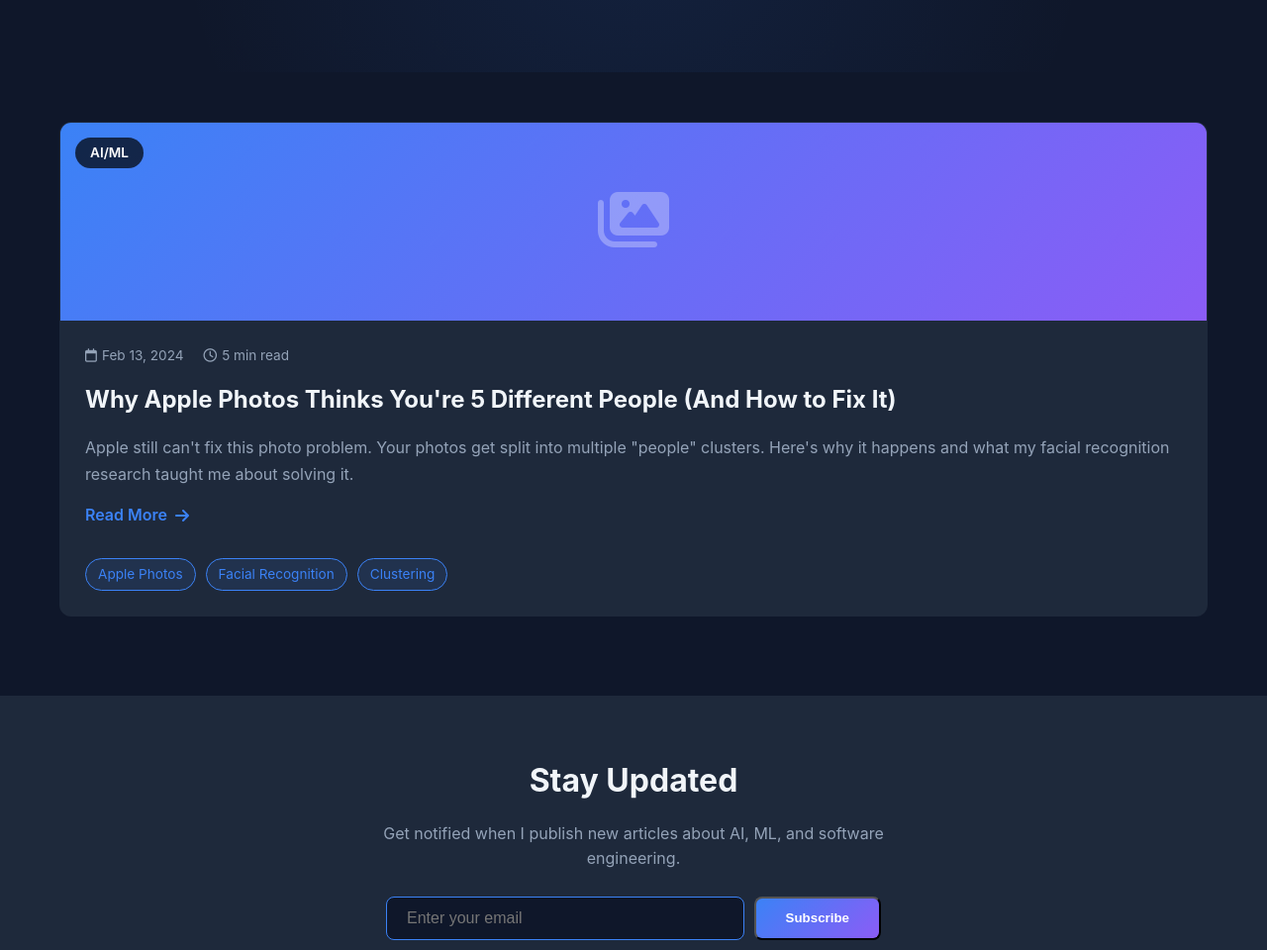
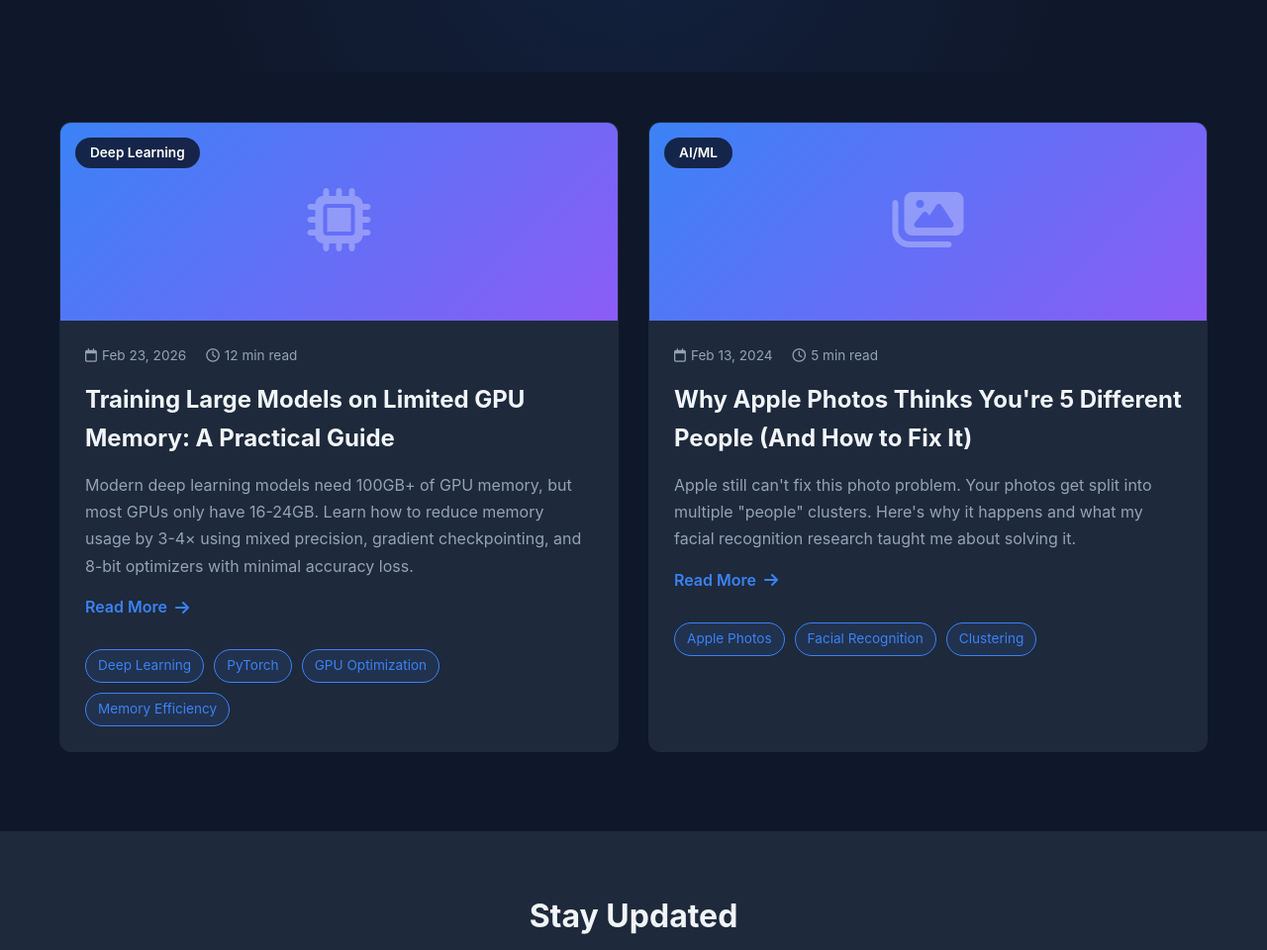
Before and after one commit to Shellsss29/Shellsss29.github.io, a plain HTML site: page blog.html in a window 1280 px wide. Shown: the part 280-1240 px from the top of the page at 99% size. Drawn offline with Linux system fonts and the light colour scheme.

Commit message:
Add new blog post to blog listing page

```diff
--- a/blog.html
+++ b/blog.html
@@ -42,6 +42,37 @@
     <section class="blog-posts">
         <div class="container">
             <div class="blog-grid">
+
+                <!-- Blog Post 2 - NEW! -->
+                <article class="blog-card">
+                    <div class="blog-image">
+                        <div class="blog-category">Deep Learning</div>
+                        <div class="blog-placeholder">
+                            <i class="fas fa-microchip"></i>
+                        </div>
+                    </div>
+                    <div class="blog-content">
+                        <div class="blog-meta">
+                            <span><i class="far fa-calendar"></i> Feb 23, 2026</span>
+                            <span><i class="far fa-clock"></i> 12 min read</span>
+                        </div>
+                        <h2>Training Large Models on Limited GPU Memory: A Practical Guide</h2>
+                        <p>
+                            Modern deep learning models need 100GB+ of GPU memory, but most GPUs only have 16-24GB.
+                            Learn how to reduce memory usage by 3-4× using mixed precision, gradient checkpointing,
+                            and 8-bit optimizers with minimal accuracy loss.
+                        </p>
+                        <a href="blog-post-2.html" class="read-more">
+                            Read More <i class="fas fa-arrow-right"></i>
+                        </a>
+                        <div class="blog-tags">
+                            <span class="tag">Deep Learning</span>
+                            <span class="tag">PyTorch</span>
+                            <span class="tag">GPU Optimization</span>
+                            <span class="tag">Memory Efficiency</span>
+                        </div>
+                    </div>
+                </article>
 
                 <!-- Blog Post 1 -->
                 <article class="blog-card">
```
